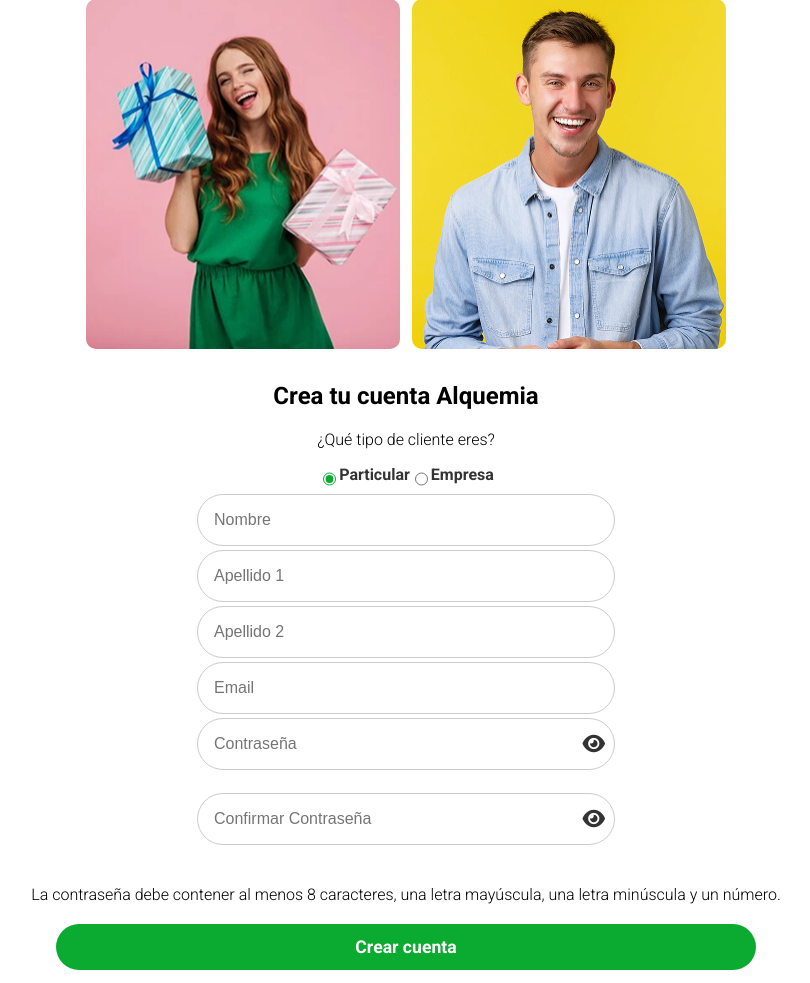
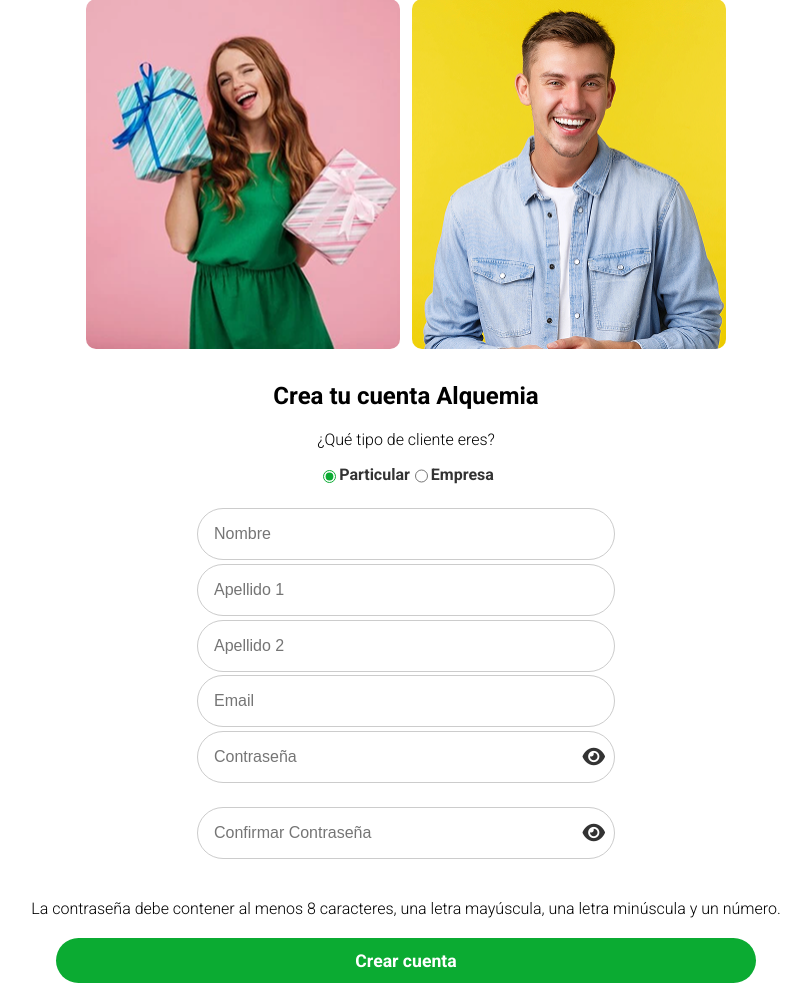
Before and after one commit to nataliagamezbarea/Tienda-Alquemia, a Flask app: page /registro in a window 1280 px wide. Shown: the part 447-1430 px from the top of the page, without its empty margins (234-1044 px from the left). Run offline with Flask 3, Linux system fonts and the light colour scheme; parts of the project's set-up code (start-up, migrations or seed data) failed here and were passed over.

Commit message:
Mejorar estilos de registro y ajustar estructura de HTML para la selección de tipo de cliente

```diff
--- a/static/css/authentication/registro.css
+++ b/static/css/authentication/registro.css
@@ -45,3 +45,12 @@
   font-size: 20px;
   color: #333;
 }
+
+
+label {
+  margin-bottom: 0 !important;
+}
+
+.flex {
+  margin-bottom: 10px;
+}
--- a/templates/authentication/registro.html
+++ b/templates/authentication/registro.html
@@ -23,7 +23,7 @@
       {% endif %}
 
       <div class="flex">
-        <div class="flex">
+        <div class="flex center">
           <input type="radio" id="particular" name="cliente_tipo" value="False" {% if cliente_tipo == 'False' %}checked{% endif %} required  checked/>
           <label for="particular">Particular</label>
         </div>
```
